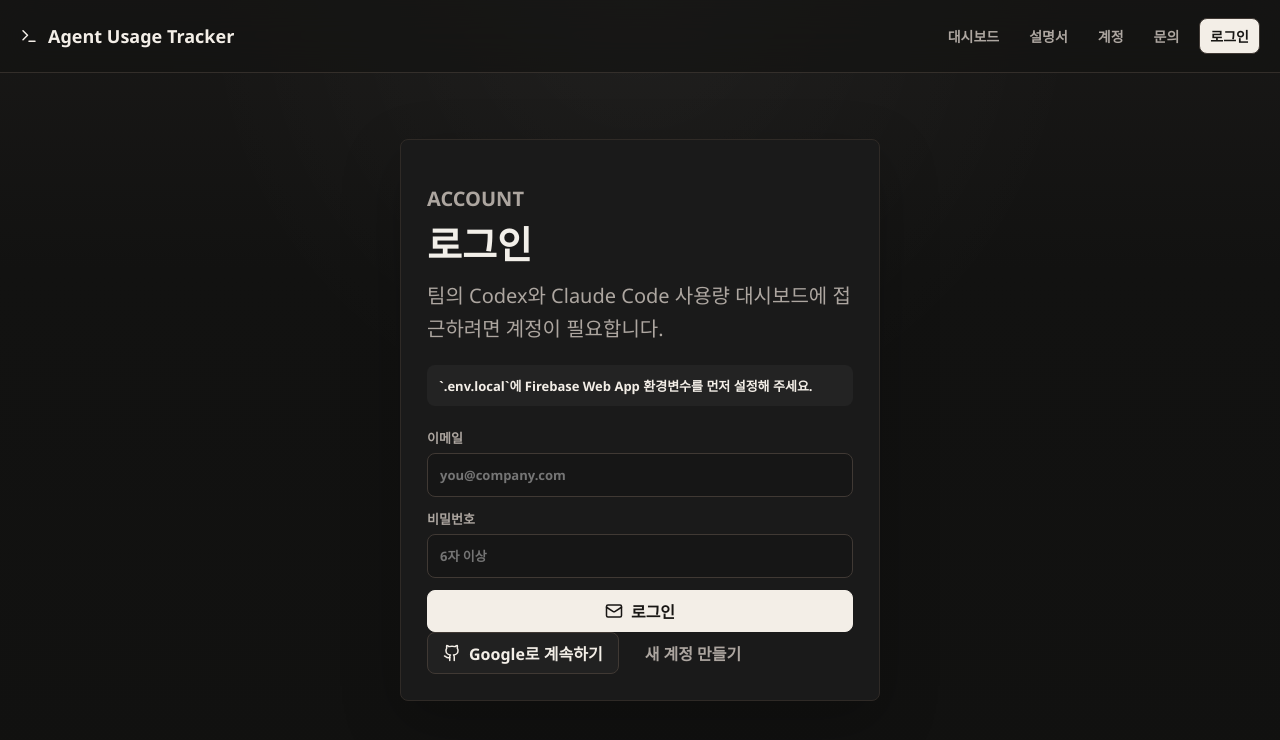
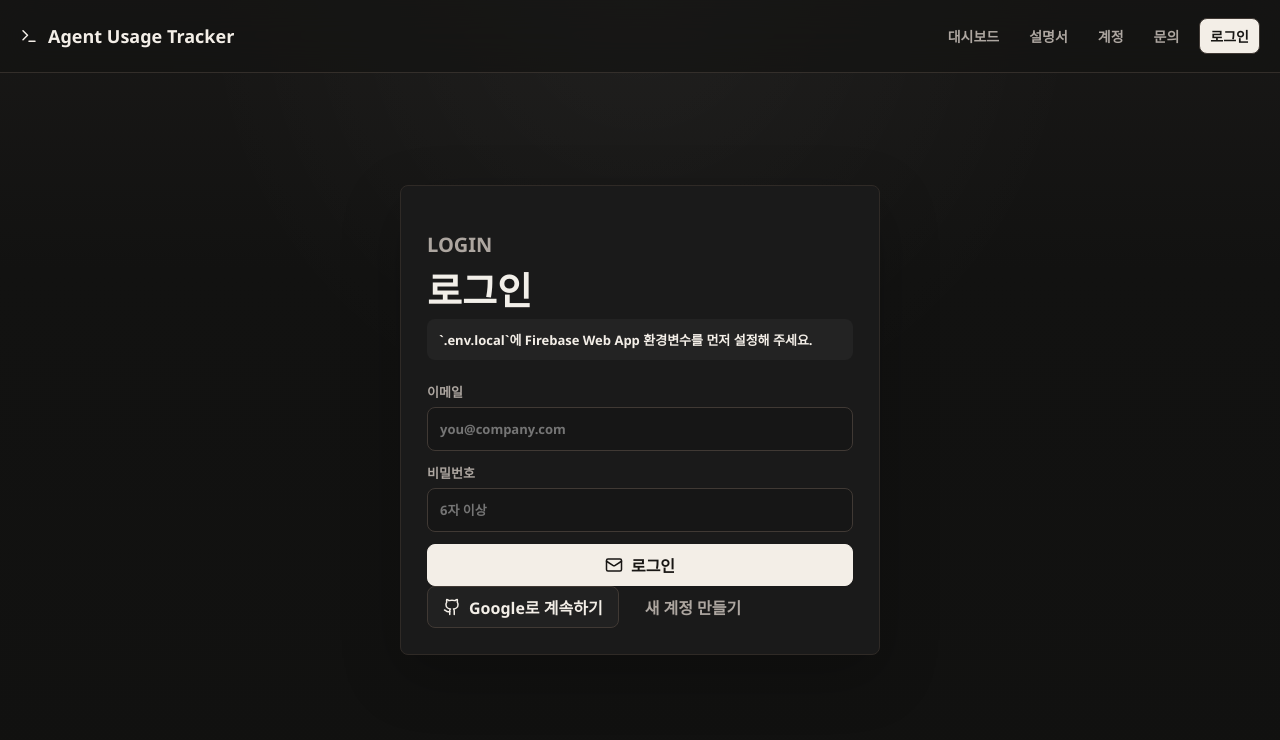
Before and after one commit to MisterKinn/Agent-Usage-Tracker, a Next.js app: page /login in a window 1280 px wide. Shown: the top 740 px of the page. Built offline with nearby package versions, Linux system fonts and the light colour scheme; no server answers.

Commit message:
Make login eyebrow reflect auth mode

```diff
--- a/app/login/page.tsx
+++ b/app/login/page.tsx
@@ -101,12 +101,10 @@
     return (
         <main className="page auth-shell">
             <section className="auth-panel">
-                <p className="eyebrow">Account</p>
+                <p className="eyebrow">
+                    {authMode === "signin" ? "Login" : "Sign Up"}
+                </p>
                 <h1>{authMode === "signin" ? "로그인" : "회원가입"}</h1>
-                <p>
-                    팀의 Codex와 Claude Code 사용량 대시보드에 접근하려면 계정이
-                    필요합니다.
-                </p>
 
                 {!hasFirebaseConfig() ? (
                     <div className="notice">
```
